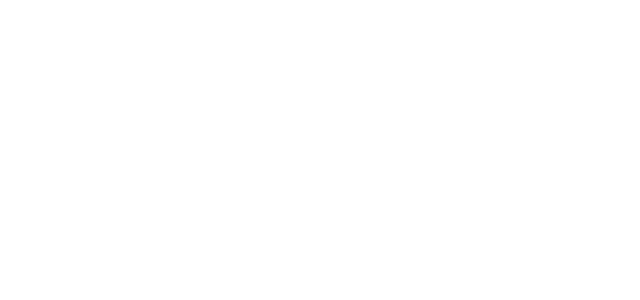
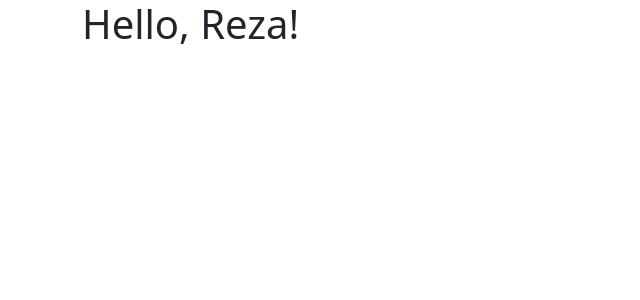
Before and after one commit to falfarezaba/collaboration-react-test-5, a React (Vite) app: page /reza in a window 1280 px wide. Before the commit this address had no page. Shown: the top 300 px of the page, without its empty margins (0-640 px from the left). Built offline with nearby package versions, Linux system fonts and the light colour scheme.

Commit message:
add: reza page (#5)
* add: reza page

* add: reza page

```diff
--- a/src/App.jsx
+++ b/src/App.jsx
@@ -1,5 +1,6 @@
 import { BrowserRouter, Routes, Route } from "react-router-dom";
 import Home from "./pages/Home";
+import Reza from "./pages/Reza";
 import Nelan from "./pages/Nelan";
 import Billy from "./pages/Billy";
 
@@ -8,6 +9,7 @@
         <BrowserRouter>
             <Routes>
                 <Route path="/" element={<Home />} />
+                <Route path="/reza" element={<Reza />} />
                 <Route path="/nelan" element={<Nelan />} />
                 <Route path="/billy" element={<Billy />} />
             </Routes>
--- /dev/null
+++ b/src/pages/Reza.jsx
@@ -0,0 +1,15 @@
+import { Container, Row, Col } from "react-bootstrap";
+
+const Reza = () => {
+    return (
+        <Container>
+            <Row>
+                <Col>
+                    <h1>Hello, Reza!</h1>
+                </Col>
+            </Row>
+        </Container>
+    );
+};
+
+export default Reza;
```
Lines whose indentation alone changed are shown as unchanged.
